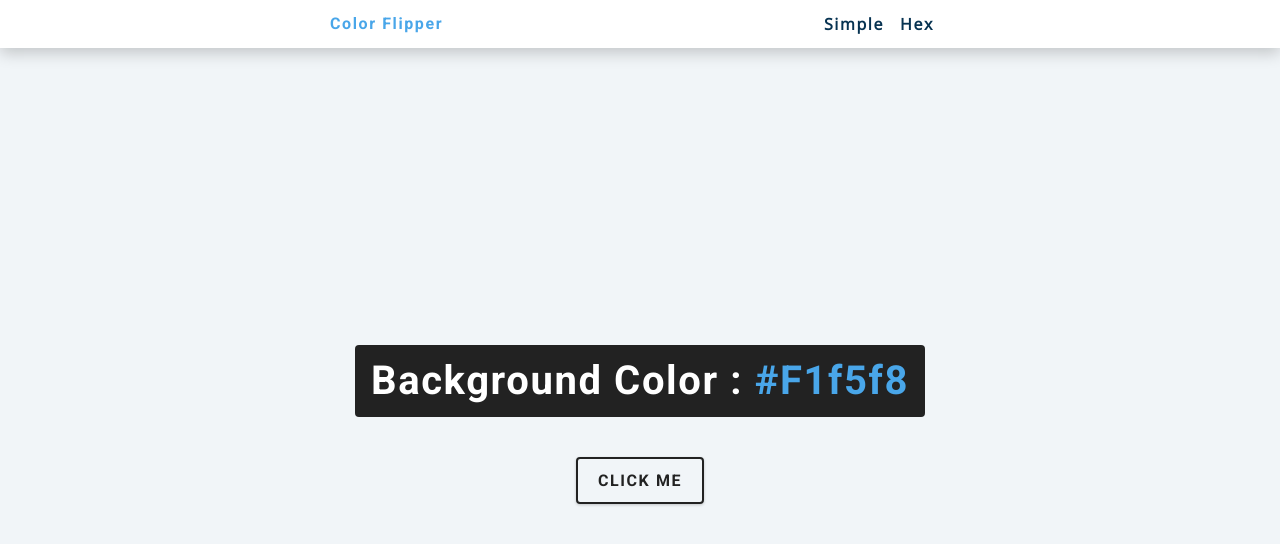
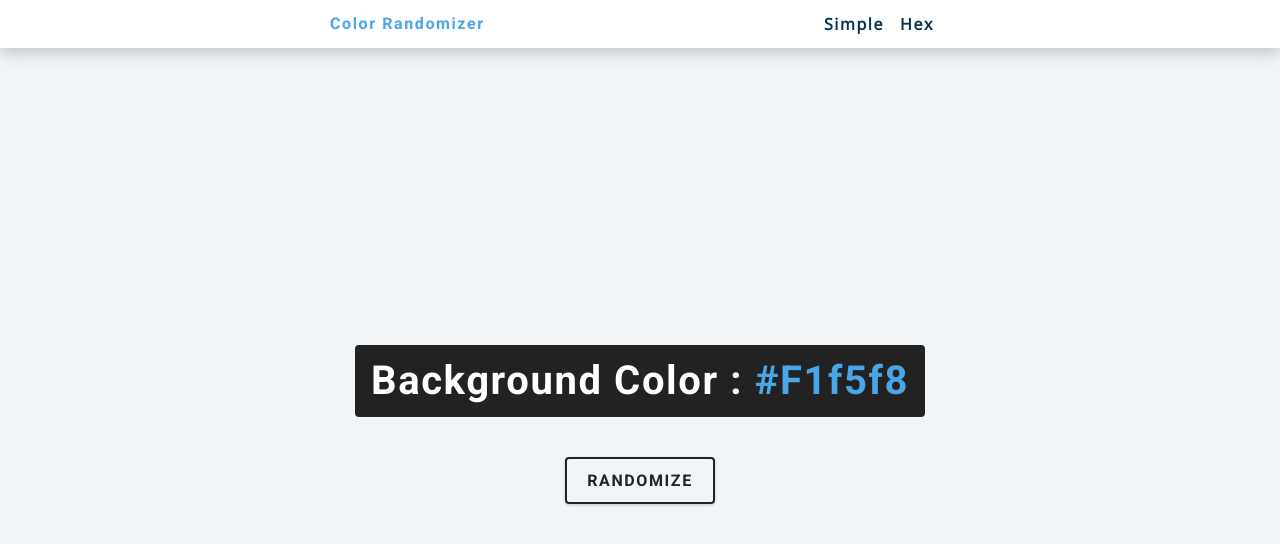
Before and after one commit to Zeirnox/Color-Randomizer, a plain HTML site: page hex.html in a window 1280 px wide. Drawn offline with nearby package versions, Linux system fonts and the light colour scheme.

Commit message:
Add files via upload
update texts

```diff
--- a/hex.html
+++ b/hex.html
@@ -4,7 +4,7 @@
     <meta charset="UTF-8" />
     <meta name="viewport" content="width=device-width, initial-scale=1.0" />
     <title>
-      Color Flipper || Simple
+      Color Randomizer || Simple
     </title>
 
     <!-- styles -->
@@ -14,7 +14,7 @@
   <body>
     <nav>
       <div class="nav-center">
-        <h4>color flipper</h4>
+        <h4>Color Randomizer</h4>
         <ul class="nav-links">
           <li><a href="index.html">simple</a></li>
           <li><a href="hex.html">hex</a></li>
@@ -24,7 +24,7 @@
     <main>
       <div class="container">
         <h2>background color : <span class="color">#f1f5f8</span></h2>
-        <button class="btn btn-hero" id="btn">click me</button>
+        <button class="btn btn-hero" id="btn">Randomize</button>
       </div>
     </main>
     <!-- javascript -->
```
Also changed, not shown: index.html (+2 -2 lines).
